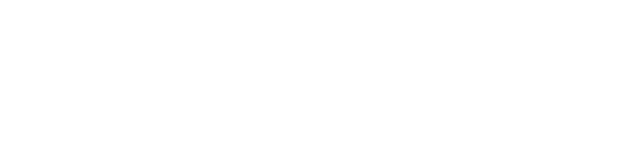
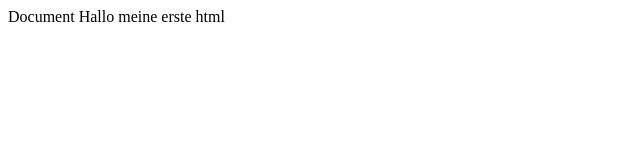
Before and after one commit to tri1899/GIS-SoSe-2021, a plain HTML site: page index.html in a window 1280 px wide. Shown: the whole page, without its empty margins (0-640 px from the left). Drawn offline with Linux system fonts and the light colour scheme.

Commit message:
Update index.html

```diff
--- a/index.html
+++ b/index.html
@@ -4,9 +4,10 @@
     <meta charset="UTF-8">
     <meta http-equiv="X-UA-Compatible" content="IE=edge">
     <meta name="viewport" content="width=device-width, initial-scale=1.0">
-    <title>Document</Berlin was geht ab?>
+    <Meine erste html>Document</Berlin was geht ab?>
 </head>
 <body>
+    Hallo meine erste html
 
 </body>
 </html>
```
